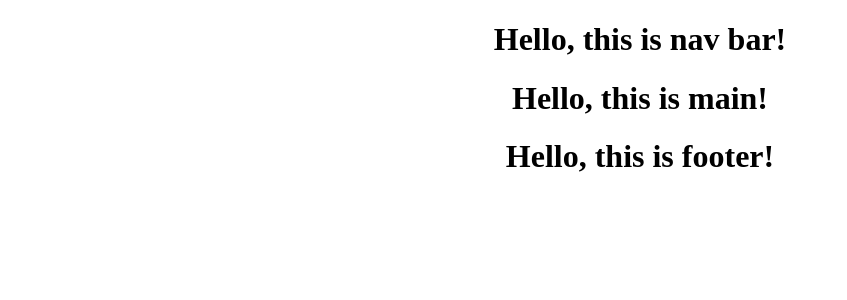
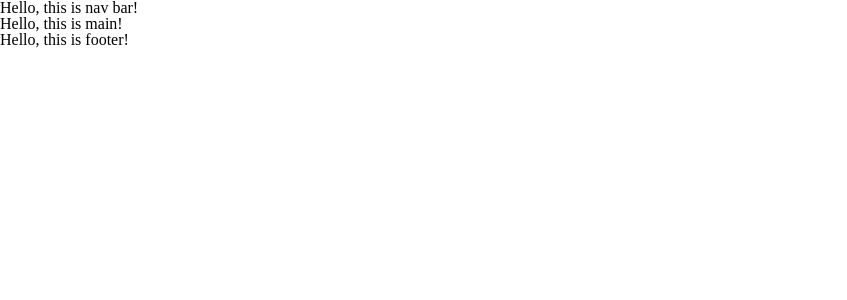
Before and after one commit to glenncai/David-Chus-China-Bistro-Frontend, a React (Create React App) app: page / in a window 1280 px wide. Shown: the top 300 px of the page, without its empty margins (0-847 px from the left). Built offline with nearby package versions, Linux system fonts and the light colour scheme.

Commit message:
style: reset css & root color

```diff
--- a/package.json
+++ b/package.json
@@ -46,7 +46,7 @@
     "prettier": "2.5.1"
   },
   "lint-staged": {
-    "*.{js,css,md}": "prettier --write"
+    "*.{js,jsx,md}": "prettier --write"
   },
   "husky": {
     "hooks": {
--- a/src/App.css
+++ b/src/App.css
@@ -1,38 +1,15 @@
-.App {
-  text-align: center;
+* {
+  box-sizing: border-box;
+  font-size: 62.5%;
 }
 
-.App-logo {
-  height: 40vmin;
-  pointer-events: none;
+:root {
+  --primary-purple: #61122f;
+  --primary-yellow: #f6b319;
+  --primary-green: #557c3e;
+  --primary-white: #ffffff;
+  --primary-black: #222222;
+  --secondary-purple: #951C49;
+  --secondary-black: #000000;
+  --secondary-white: #e7e7e7;
 }
-
-@media (prefers-reduced-motion: no-preference) {
-  .App-logo {
-    animation: App-logo-spin infinite 20s linear;
-  }
-}
-
-.App-header {
-  background-color: #282c34;
-  min-height: 100vh;
-  display: flex;
-  flex-direction: column;
-  align-items: center;
-  justify-content: center;
-  font-size: calc(10px + 2vmin);
-  color: white;
-}
-
-.App-link {
-  color: #61dafb;
-}
-
-@keyframes App-logo-spin {
-  from {
-    transform: rotate(0deg);
-  }
-  to {
-    transform: rotate(360deg);
-  }
-}
--- a/src/App.jsx
+++ b/src/App.jsx
@@ -1,3 +1,4 @@
+import './Reset.css';
 import './App.css';
 import Layout from './components/Layout/Layout';
 
--- /dev/null
+++ b/src/Reset.css
@@ -0,0 +1,48 @@
+/* http://meyerweb.com/eric/tools/css/reset/
+   v2.0 | 20110126
+   License: none (public domain)
+*/
+
+html, body, div, span, applet, object, iframe,
+h1, h2, h3, h4, h5, h6, p, blockquote, pre,
+a, abbr, acronym, address, big, cite, code,
+del, dfn, em, img, ins, kbd, q, s, samp,
+small, strike, strong, sub, sup, tt, var,
+b, u, i, center,
+dl, dt, dd, ol, ul, li,
+fieldset, form, label, legend,
+table, caption, tbody, tfoot, thead, tr, th, td,
+article, aside, canvas, details, embed,
+figure, figcaption, footer, header, hgroup,
+menu, nav, output, ruby, section, summary,
+time, mark, audio, video {
+	margin: 0;
+	padding: 0;
+	border: 0;
+	font-size: 100%;
+	font: inherit;
+	vertical-align: baseline;
+}
+/* HTML5 display-role reset for older browsers */
+article, aside, details, figcaption, figure,
+footer, header, hgroup, menu, nav, section {
+	display: block;
+}
+body {
+	line-height: 1;
+}
+ol, ul {
+	list-style: none;
+}
+blockquote, q {
+	quotes: none;
+}
+blockquote:before, blockquote:after,
+q:before, q:after {
+	content: '';
+	content: none;
+}
+table {
+	border-collapse: collapse;
+	border-spacing: 0;
+}
```
Also changed, not shown: public/logo192.png (deleted), public/logo512.png (deleted), public/manifest.json.
